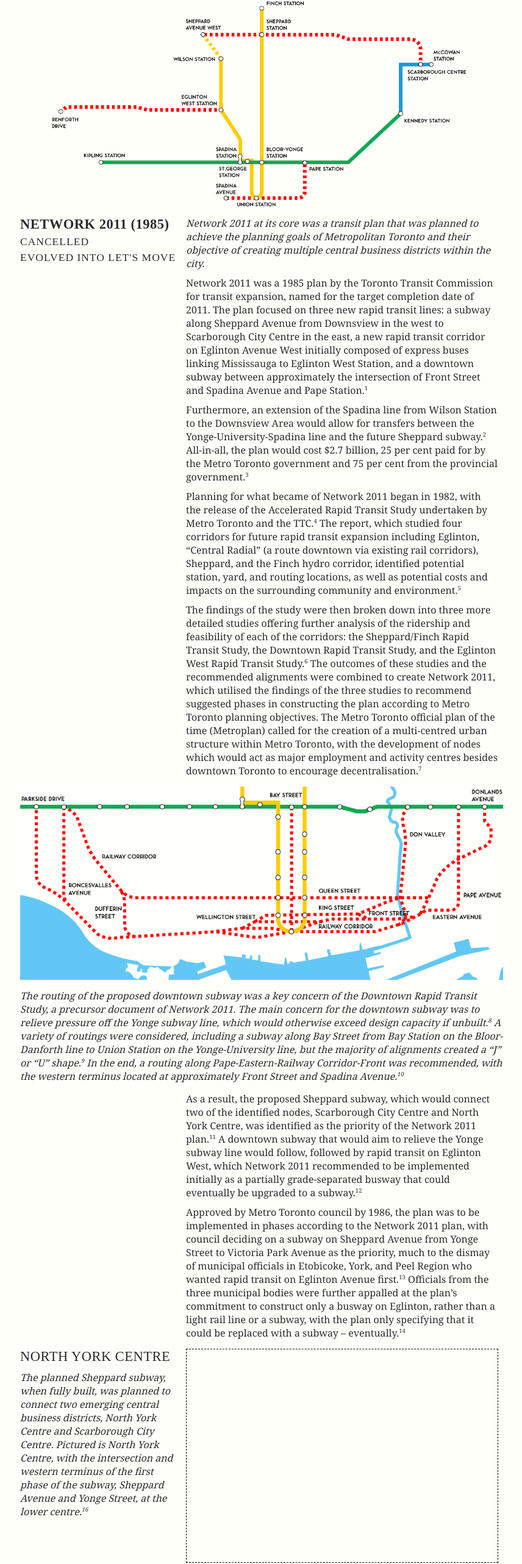
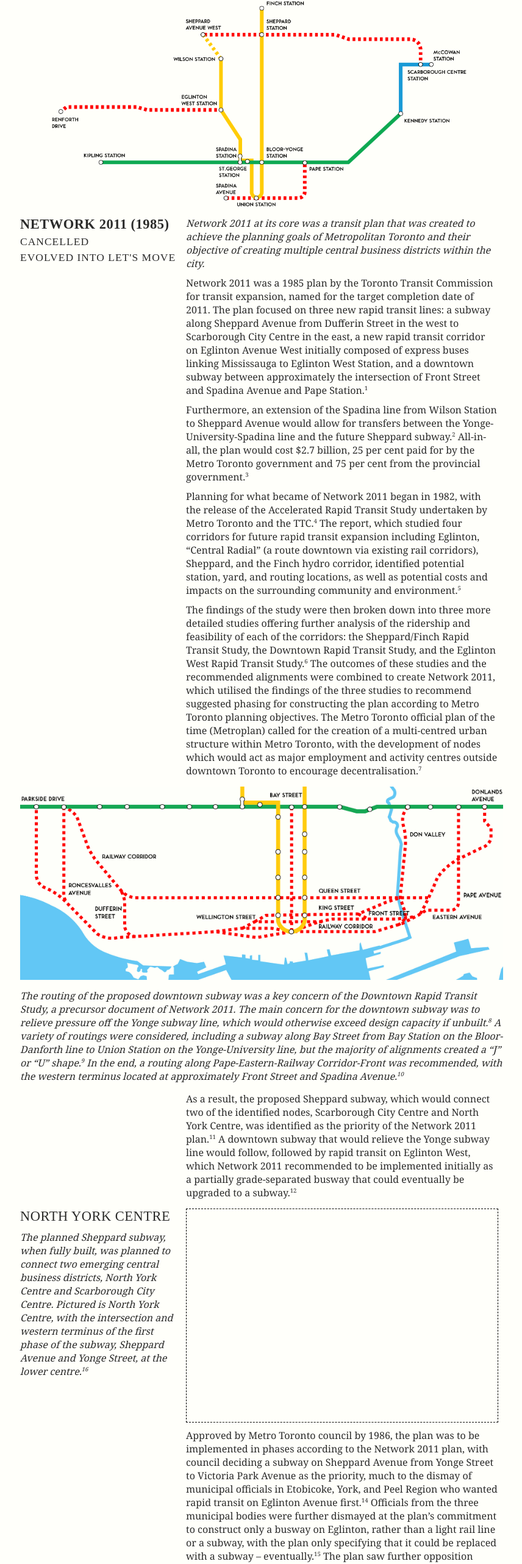
Before and after one commit to farhan-mohammed/Cancelled-Toronto, a Next.js app: page /1980/network-2011 in a window 1280 px wide. Shown: the part 184-2749 px from the top of the page at 61% size, without its empty margins (215-1071 px from the left). Built offline with nearby package versions, Linux system fonts and the light colour scheme; a web font is replaced by a local one.

Commit message:
Update network-2011.js

```diff
--- a/pages/1980/network-2011.js
+++ b/pages/1980/network-2011.js
@@ -31,22 +31,19 @@
 			`Canada. Ontario. Metropolitan Toronto. Metropolitan Toronto Technical Transportation Planning Committee. Downtown Rapid Transit Study, 52.`,
 			`Canada. Ontario. Metropolitan Toronto. Metropolitan Toronto Technical Transportation Planning Committee. Network 2011, 14.`,
 			`Ibid, 59, A.3.`,
+			`David Cooper. Canada – Ontario – North York - Yonge St, 1979, black and white digital, Toronto Star photo archive, Toronto, accessed January 14, 2020, https://www.torontopubliclibrary.ca/detail.jsp?Entt=RDMDC-TSPA_0107105F&R=DC-TSPA_0107105F`,
 			`Mitchell Smith. “Tonks Makes Pitch to Keep Subway Plan Alive for Eglinton.” Toronto Star, June 24, 1986, sec. A6.`,
 			`Bob Mitchell. “Eglinton Transit Line Gets Top Billing in 2011.” Toronto Star. June 3, 1986, sec. W6.`,
 			`Mike Foster. “Metro's the Loser If Network 2011 Put Back on Shelf.” Toronto Star, February 17, 1987, sec. N4.`,
-			`David Cooper. Canada – Ontario – North York - Yonge St, 1979, black and white digital, Toronto Star photo archive, Toronto, accessed January 14, 2020, https://www.torontopubliclibrary.ca/detail.jsp?Entt=RDMDC-TSPA_0107105F&R=DC-TSPA_0107105F`,
-			`Canada. Ontario. Metropolitan Toronto. Metropolitan Toronto Technical Transportation Planning Committee. Network 2011, 56.`,
-			`Canada. Ontario. Metropolitan Toronto. Metropolitan Toronto Technical Transportation Planning Committee. Network 2011. 57.`,
-			`Ibid, 58.`,
-			`Ibid, 58.`,
+			`Michael Smith. “Ontario Likely to Derail Sheppard Subway, Officials Fear.” Toronto Star, December 26, 1987, sec. A8.`,
+			`Peter Howell. “TTC Fighting on Two Fronts Province, Toronto Give It Rough Ride.” Toronto Star, March 12, 1990, sec. A1.`,
 			`Alan Dunlop. Scar Town Centre, 1985, black and white digital, Toronto Star photo archive, Toronto, accessed January 7, 2020, https://www.torontopubliclibrary.ca/detail.jsp?Entt=RDMDC-TSPA_0107997F&R=DC-TSPA_0107997F`,
 			`W R Code. “The Strength of the Centre: Downtown Offices and Metropolitan Decentralization Policy in Toronto.” Environment and Planning A: Economy and Space 15, no. 10 (1983): 1361. https://doi.org/10.1068/a151361.`,
 			`Code. “The Strength of the Centre,” 1361-1362.  `,
-			`Michael Smith. “Ontario Likely to Derail Sheppard Subway, Officials Fear.” Toronto Star, December 26, 1987, sec. A8.`,
-			`Peter Howell. “TTC Fighting on Two Fronts Province, Toronto Give It Rough Ride.” Toronto Star, March 12, 1990, sec. A1.`,
 			`Howell. “TTC Fighting on Two Fronts Province, Toronto Give It Rough Ride.” sec. A1.`,
 			`Jim Byers. “Huge Transit Expansion Announced for Metro.” Toronto Star, April 5, 1990, sec. A1.`,
-			`Byers. “Huge Transit Expansion Announced for Metro.” sec. A1]`
+			`Byers. “Huge Transit Expansion Announced for Metro.” sec. A1]`,
+			`Canada. Ontario. Metropolitan Toronto. Metropolitan Toronto Technical Transportation Planning Committee. Network 2011, 56.`
 		];
 		return <Footnotes footnotes={footnotes} />;
 	};
@@ -64,9 +61,7 @@
 							type: 'quote',
 							text: () => (
 								<span>
-									Network 2011 at its core was a transit plan that was planned to achieve the planning
-									goals of Metropolitan Toronto and their objective of creating multiple central
-									business districts within the city.
+									Network 2011 at its core was a transit plan that was created to achieve the planning goals of Metropolitan Toronto and their objective of creating multiple central business districts within the city.
 								</span>
 							)
 						},
@@ -74,13 +69,7 @@
 							type: 'para',
 							text: () => (
 								<span>
-									Network 2011 was a 1985 plan by the Toronto Transit Commission for transit
-									expansion, named for the target completion date of 2011. The plan focused on three
-									new rapid transit lines: a subway along Sheppard Avenue from Downsview in the west
-									to Scarborough City Centre in the east, a new rapid transit corridor on Eglinton
-									Avenue West initially composed of express buses linking Mississauga to Eglinton West
-									Station, and a downtown subway between approximately the intersection of Front
-									Street and Spadina Avenue and Pape Station.<sup>1</sup>
+									Network 2011 was a 1985 plan by the Toronto Transit Commission for transit expansion, named for the target completion date of 2011. The plan focused on three new rapid transit lines: a subway along Sheppard Avenue from Dufferin Street in the west to Scarborough City Centre in the east, a new rapid transit corridor on Eglinton Avenue West initially composed of express buses linking Mississauga to Eglinton West Station, and a downtown subway between approximately the intersection of Front Street and Spadina Avenue and Pape Station.<sup>1</sup>
 								</span>
 							)
 						},
@@ -88,11 +77,7 @@
 							type: 'para',
 							text: () => (
 								<span>
-									Furthermore, an extension of the Spadina line from Wilson Station to the Downsview
-									Area would allow for transfers between the Yonge-University-Spadina line and the
-									future Sheppard subway.<sup>2</sup> All-in-all, the plan would cost $2.7 billion, 25
-									per cent paid for by the Metro Toronto government and 75 per cent from the
-									provincial government.<sup>3</sup>
+Furthermore, an extension of the Spadina line from Wilson Station to Sheppard Avenue would allow for transfers between the Yonge-University-Spadina line and the future Sheppard subway.<sup>2</sup> All-in-all, the plan would cost $2.7 billion, 25 per cent paid for by the Metro Toronto government and 75 per cent from the provincial government.<sup>3</sup>
 								</span>
 							)
 						},
@@ -114,17 +99,7 @@
 							type: 'para',
 							text: () => (
 								<span>
-									The findings of the study were then broken down into three more detailed studies
-									offering further analysis of the ridership and feasibility of each of the corridors:
-									the Sheppard/Finch Rapid Transit Study, the Downtown Rapid Transit Study, and the
-									Eglinton West Rapid Transit Study.<sup>6</sup> The outcomes of these studies and the
-									recommended alignments were combined to create Network 2011, which utilised the
-									findings of the three studies to recommend suggested phases in constructing the plan
-									according to Metro Toronto planning objectives. The Metro Toronto official plan of
-									the time (Metroplan) called for the creation of a multi-centred urban structure
-									within Metro Toronto, with the development of nodes which would act as major
-									employment and activity centres besides downtown Toronto to encourage
-									decentralisation.<sup>7</sup>
+									The findings of the study were then broken down into three more detailed studies offering further analysis of the ridership and feasibility of each of the corridors: the Sheppard/Finch Rapid Transit Study, the Downtown Rapid Transit Study, and the Eglinton West Rapid Transit Study.<sup>6</sup> The outcomes of these studies and the recommended alignments were combined to create Network 2011, which utilised the findings of the three studies to recommend suggested phasing for constructing the plan according to Metro Toronto planning objectives. The Metro Toronto official plan of the time (Metroplan) called for the creation of a multi-centred urban structure within Metro Toronto, with the development of nodes which would act as major employment and activity centres outside downtown Toronto to encourage decentralisation.<sup>7</sup>
 								</span>
 							)
 						}
@@ -169,25 +144,10 @@
 								<span>
 									As a result, the proposed Sheppard subway, which would connect two of the identified
 									nodes, Scarborough City Centre and North York Centre, was identified as the priority
-									of the Network 2011 plan.<sup>11</sup> A downtown subway that would aim to relieve
+									of the Network 2011 plan.<sup>11</sup> A downtown subway that would relieve
 									the Yonge subway line would follow, followed by rapid transit on Eglinton West,
 									which Network 2011 recommended to be implemented initially as a partially
 									grade-separated busway that could eventually be upgraded to a subway.<sup>12</sup>
-								</span>
-							)
-						},
-						{
-							type: 'para',
-							text: () => (
-								<span>
-									Approved by Metro Toronto council by 1986, the plan was to be implemented in phases
-									according to the Network 2011 plan, with council deciding on a subway on Sheppard
-									Avenue from Yonge Street to Victoria Park Avenue as the priority, much to the dismay
-									of municipal officials in Etobicoke, York, and Peel Region who wanted rapid transit
-									on Eglinton Avenue first.<sup>13</sup> Officials from the three municipal bodies
-									were further appalled at the plan’s commitment to construct only a busway on
-									Eglinton, rather than a light rail line or a subway, with the plan only specifying
-									that it could be replaced with a subway – eventually.<sup>14</sup>
 								</span>
 							)
 						}
@@ -211,20 +171,18 @@
 					right={[
 						{ type: 'img', adjust: { hide: true }, src: 'Network 2011/North York Centre.jpg' },
 						{
-							type: 'quote',
+							type: 'para',
 							text: () => (
 								<span>
-									Rapid transit expansion in the Network 2011 plan was to be phased over a 26-year
-									timeframe, beginning with a Sheppard subway between Yonge Street to Victoria Park
-									Avenue to be constructed between 1989-1994.<sup>17</sup> Then, a downtown subway
-									between Pape Station on the Bloor-Danforth Line in the east to approximately the
-									intersection of Spadina Avenue and Front Street in the west would be constructed in
-									the years of 1994-1999.<sup>18</sup> Then, between 1999-2004, rapid transit on
-									Eglinton Avenue West would be constructed, initially as a partially grade-separated
-									busway, with the possibility of converting it to a subway later.<sup>19</sup>{' '}
-									Finally, between 2004-2010, the Sheppard subway would be extended on both ends from
-									Yonge Street to Dufferin Street in the west, and from Victoria Park Avenue to
-									Scarborough City Centre in the east.<sup>20</sup>
+									Approved by Metro Toronto council by 1986, the plan was to be implemented in phases according to the Network 2011 plan, with council deciding a subway on Sheppard Avenue from Yonge Street to Victoria Park Avenue as the priority, much to the dismay of municipal officials in Etobicoke, York, and Peel Region who wanted rapid transit on Eglinton Avenue first.<sup>14</sup> Officials from the three municipal bodies were further dismayed at the plan’s commitment to construct only a busway on Eglinton, rather than a light rail line or a subway, with the plan only specifying that it could be replaced with a subway – eventually.<sup>15</sup> The plan saw further opposition from surrounding municipal and regional governments including York, Peel, and Durham Regions who sought funding for their transportation plans centred around the then proposed Highway 407, and who saw Network 2011 as competition for such funding.<sup>16</sup>
+								</span>
+							)
+						},
+						{
+							type: 'para',
+							text: () => (
+								<span>
+									Ultimately, difficulties in funding the plan quickly derailed the timelines proposed. The then-Liberal provincial government – who was not involved in the development of the Network 2011 plan, baulked at the $75 million a year from the province necessary for a full build-out and decided to conduct their own study of transit proposals in the province.<sup>17</sup> Completed in May of 1988, their report downgraded funding priority of the Sheppard subway in favour of expanding GO Transit commuter services and extending the Spadina line towards York Region.<sup>18</sup>
 								</span>
 							)
 						}
@@ -239,15 +197,7 @@
 							type: 'quote',
 							text: () => (
 								<span>
-									Scarborough City Centre, pictured, an emerging central business district that would
-									be the planned eventual terminus of the Sheppard subway.<sup>21</sup> Planning in
-									Metro Toronto at the time de-emphasised growth in the downtown, taking action such
-									as restricting office development to protect adjacent communities and reduce the
-									pressure of redevelopment for historic structures within them.<sup>22</sup> New
-									central business districts such as Scarborough City Centre were intended to receive
-									the majority of new office developments, something planners hoped would decrease the
-									pressure of large amounts of commuters headed downtown in the peak direction by
-									encouraging reverse commuting<sup>23</sup>
+									Scarborough City Centre, pictured, an emerging central business district that would be the planned eventual terminus of the Sheppard subway.<sup>19</sup> Planning in Metro Toronto at the time de-emphasised growth in the downtown, taking action such as restricting office development to protect adjacent communities and reduce the pressure of redevelopment for historic structures within them.<sup>20</sup> New central business districts such as Scarborough City Centre were intended to receive the majority of new office developments, something planners hoped would decrease the pressure of large amounts of commuters headed downtown in the peak direction by encouraging reverse commuting.<sup>21</sup>
 								</span>
 							)
 						}
@@ -258,10 +208,7 @@
 							type: 'para',
 							text: () => (
 								<span>
-									The plan saw further opposition from surrounding municipal and regional governments
-									including York, Peel, and Durham Regions who sought funding for their transportation
-									plans centred around the then proposed Highway 407, and who saw Network 2011 as
-									competition for such funding.<sup>15</sup>
+									By then, the cost for completing a Sheppard subway from Yonge Street to Victoria Park Avenue had more than doubled from a 1985 estimate of $500 million to an estimate of $1.1 billion in 1989.<sup>22</sup> Come 1990 – an election year, the (eventually defeated) Liberals kept the Sheppard subway on life support by supporting the project only if a portion of the project could be paid for through private sector investment and without disrupting funding for their own transit plan, dubbed “Let’s Move”.<sup>23</sup> Also retained was plans for rapid transit on Eglinton in the form of a busway to Peel Region but a downtown subway and a complete Sheppard subway from Downsview to Scarborough City Centre were dropped.<sup>24</sup>
 								</span>
 							)
 						},
@@ -269,28 +216,7 @@
 							type: 'para',
 							text: () => (
 								<span>
-									Ultimately, difficulties in funding the plan quickly derailed the timelines proposed
-									in the plan. The then-Liberal provincial government – who was not involved in the
-									development of the Network 2011 plan, baulked at the $75 million a year from the
-									province necessary for a full build-out and decided to conduct a full study of all
-									transit proposals in the province.<sup>24</sup> Completed in May of 1988, the report
-									downgraded funding priority of the Sheppard subway in favour of expanding GO Transit
-									services and extending the Spadina line towards York Region.<sup>25</sup>
-								</span>
-							)
-						},
-						{
-							type: 'para',
-							text: () => (
-								<span>
-									Although much of what Network 2011 proposed was never built in the timeframes
-									proposed, elements of the plan were highly influential to the plans of subsequent
-									provincial and municipal governments and remain so. The Sheppard subway, a key
-									element of the Network 2011 plan was funded several years later under the Rapid
-									Transit Expansion Program and opened in 2003, ten years after the original proposed
-									opening date of 1993 detailed in Network 2011. Meanwhile today, plans for a downtown
-									subway continue to be studied while rapid transit on Eglinton has taken the form of
-									light rail, currently under construction and planned for a 2021 opening.
+									Although much of what Network 2011 proposed was never built in the timeframes proposed, elements of the plan were highly influential in the plans of subsequent provincial and municipal governments and remain so. The Sheppard subway, a key element of the Network 2011 plan was funded several years later under the Rapid Transit Expansion Program and opened in 2003, ten years after the original proposed opening date of 1993 detailed in Network 2011.<sup>25</sup> Meanwhile today, plans for a downtown subway continue to be studied while rapid transit on Eglinton has taken the form of light rail, currently under construction and planned for a 2021 opening.
 								</span>
 							)
 						}
```
